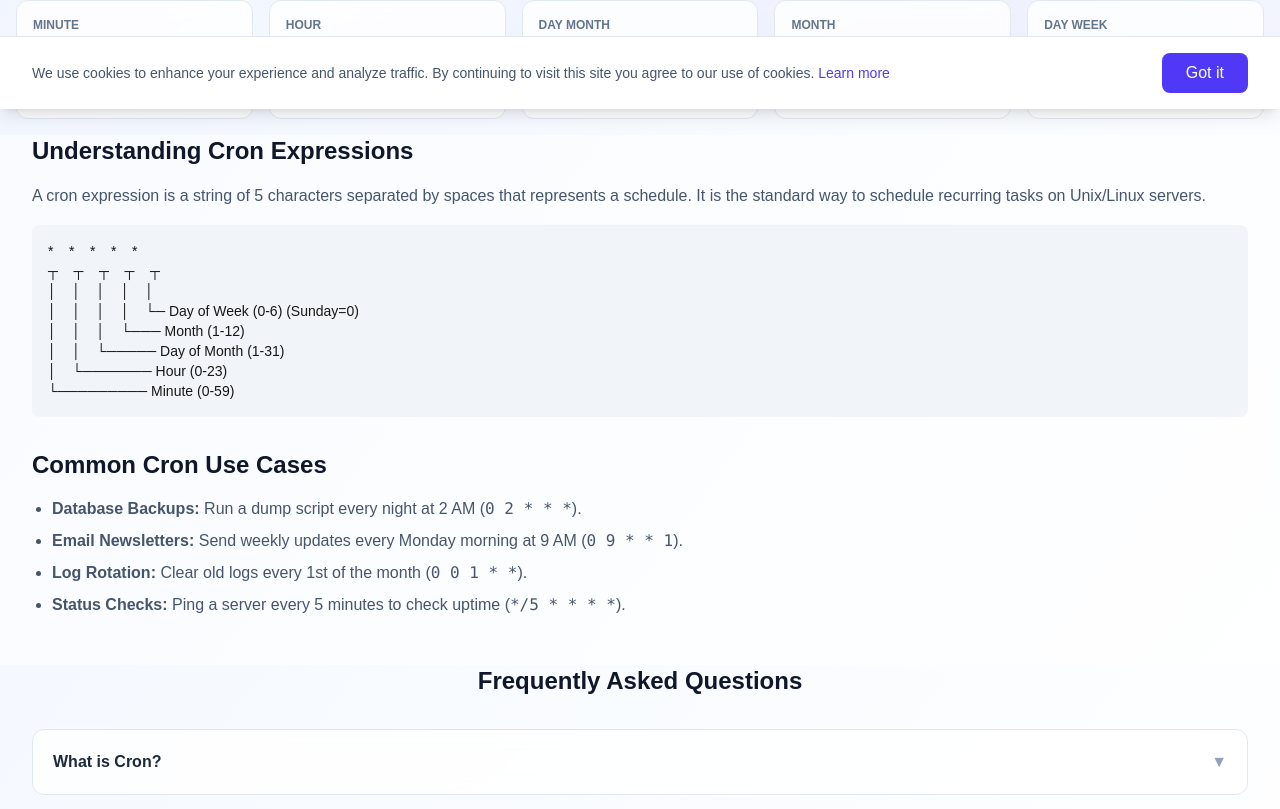
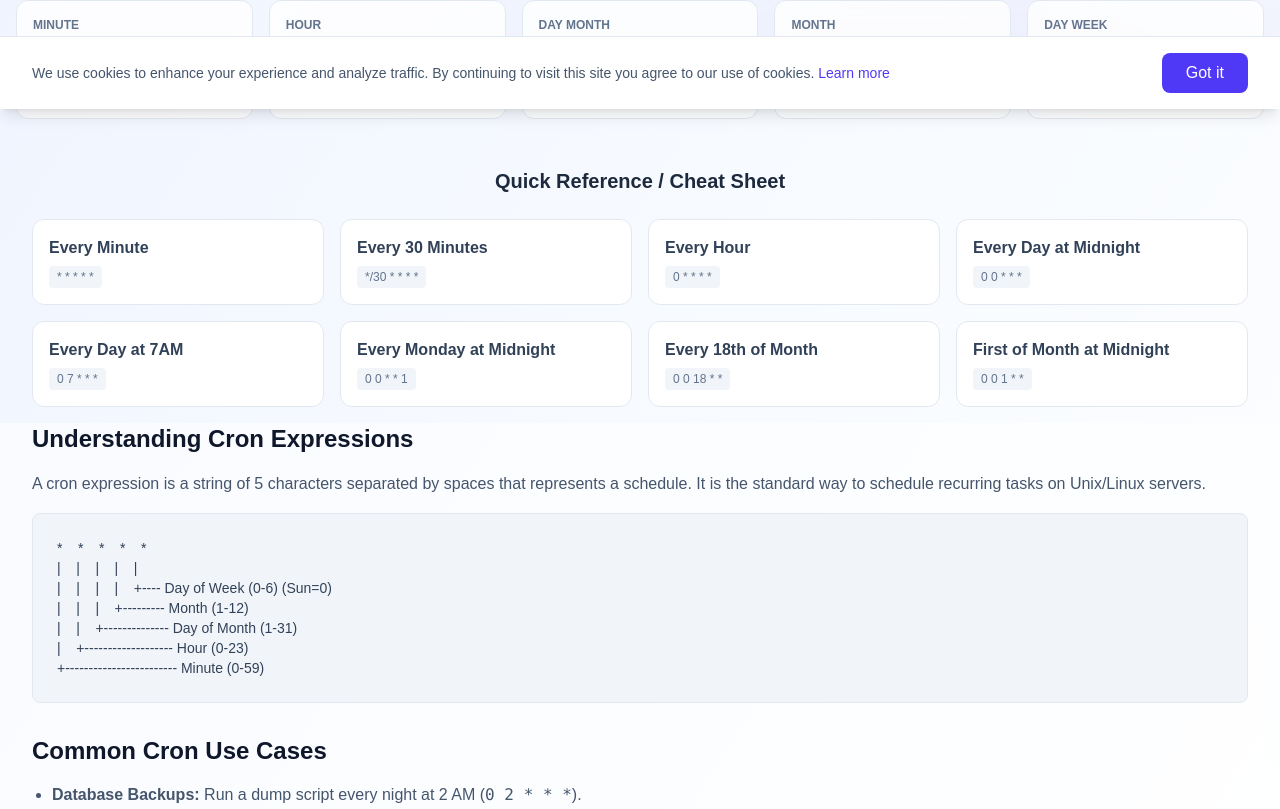
Before and after one commit to denesvaghani/textgauge-frontend, a Next.js app: page /cron-job-generator in a window 1280 px wide. Shown: the part 691-1500 px from the top of the page. Built offline with nearby package versions, Linux system fonts and the light colour scheme; no server answers.

Commit message:
feat: enhance Cron tool with cheat sheet, refined validation, and ASCII diagram

```diff
--- a/src/app/cron-job-generator/CronGeneratorClient.tsx
+++ b/src/app/cron-job-generator/CronGeneratorClient.tsx
@@ -62,7 +62,11 @@ export default function CronGeneratorClient() {
                     <div className="text-4xl md:text-5xl font-mono font-bold text-slate-800 dark:text-white mb-4 tracking-wider">
                     {cronExpression}
                     </div>
-                    <div className="text-lg text-emerald-600 dark:text-emerald-400 font-medium mb-6 h-8">
+                    <div className={`text-lg font-medium mb-6 h-8 ${
+                        description.toLowerCase().startsWith('invalid')
+                            ? 'text-red-500 dark:text-red-400 font-bold'
+                            : 'text-emerald-600 dark:text-emerald-400'
+                    }`}>
                     {description}
                     </div>
                     <button
@@ -107,6 +111,40 @@ export default function CronGeneratorClient() {
                 </div>
             </div>
 
+            {/* Quick Reference / Cheat Sheet */}
+            <section className="w-full max-w-[1920px] mx-auto px-4 sm:px-6 lg:px-8 pt-8 pb-4">
+                <h2 className="text-xl font-bold text-center text-slate-800 dark:text-white mb-6">
+                    Quick Reference / Cheat Sheet
+                </h2>
+                <div className="grid grid-cols-2 md:grid-cols-4 gap-4">
+                    {CRON_Presets.map((preset) => (
+                        <button
+                            key={preset.name}
+                            onClick={() => {
+                                setCronExpression(preset.value);
+                                // Also update fields to match
+                                const parts = preset.value.split(" ");
+                                setFields({
+                                    minute: parts[0],
+                                    hour: parts[1],
+                                    dayMonth: parts[2],
+                                    month: parts[3],
+                                    dayWeek: parts[4]
+                                });
+                            }}
+                            className="bg-white dark:bg-slate-800 p-4 rounded-xl border border-slate-200 dark:border-slate-700 hover:border-blue-500 dark:hover:border-blue-400 hover:shadow-md transition-all text-left group"
+                        >
+                            <div className="font-semibold text-slate-700 dark:text-slate-200 mb-1 group-hover:text-blue-600 dark:group-hover:text-blue-400">
+                                {preset.name}
+                            </div>
+                            <code className="text-xs bg-slate-100 dark:bg-slate-900 px-2 py-1 rounded text-slate-500 font-mono">
+                                {preset.value}
+                            </code>
+                        </button>
+                    ))}
+                </div>
+            </section>
+
            {/* Educational Content */}
            <section className="w-full max-w-[1920px] mx-auto px-4 sm:px-6 lg:px-8 pt-0 pb-12 bg-white/50 dark:bg-slate-900/50">
             <div className="max-w-[1920px] mx-auto space-y-8">
@@ -116,16 +154,15 @@ export default function CronGeneratorClient() {
                   A cron expression is a string of 5 characters separated by spaces that represents a schedule.
                   It is the standard way to schedule recurring tasks on Unix/Linux servers.
                 </p>
-                <div className="bg-slate-100 dark:bg-slate-800 p-4 rounded-lg font-mono text-sm overflow-x-auto">
-                    <p className="whitespace-pre">
+                <div className="bg-slate-100 dark:bg-slate-800 p-6 rounded-lg font-mono text-sm overflow-x-auto border border-slate-200 dark:border-slate-700">
+                    <p className="whitespace-pre text-slate-700 dark:text-slate-300">
 {`*    *    *    *    *
-┬    ┬    ┬    ┬    ┬
-│    │    │    │    │
-│    │    │    │    └─ Day of Week (0-6) (Sunday=0)
-│    │    │    └─── Month (1-12)
-│    │    └───── Day of Month (1-31)
-│    └─────── Hour (0-23)
-└───────── Minute (0-59)`}
+|    |    |    |    |
+|    |    |    |    +---- Day of Week (0-6) (Sun=0)
+|    |    |    +--------- Month (1-12)
+|    |    +-------------- Day of Month (1-31)
+|    +------------------- Hour (0-23)
++------------------------ Minute (0-59)`}
                     </p>
                 </div>
               </div>
--- a/src/lib/base64-utils.ts
+++ b/src/lib/base64-utils.ts
@@ -24,7 +24,9 @@ export function toBase64(str: string, urlSafe = false): string {
  */
 export const fromBase64 = (str: string): string => {
   try {
-    return decodeURIComponent(atob(str).split('').map(function(c) {
+    // Auto-fix URL safe characters
+    const standard = str.replace(/-/g, '+').replace(/_/g, '/');
+    return decodeURIComponent(atob(standard).split('').map(function(c) {
       return '%' + ('00' + c.charCodeAt(0).toString(16)).slice(-2);
     }).join(''));
   } catch (e) {
--- a/src/lib/cron-utils.ts
+++ b/src/lib/cron-utils.ts
@@ -1,11 +1,11 @@
 export const CRON_Presets = [
   { name: "Every Minute", value: "* * * * *" },
-  { name: "Every 5 Minutes", value: "*/5 * * * *" },
-  { name: "Every 15 Minutes", value: "*/15 * * * *" },
+  { name: "Every 30 Minutes", value: "*/30 * * * *" },
   { name: "Every Hour", value: "0 * * * *" },
   { name: "Every Day at Midnight", value: "0 0 * * *" },
-  { name: "Every Day at 8AM", value: "0 8 * * *" },
-  { name: "Every Monday at 9AM", value: "0 9 * * 1" },
+  { name: "Every Day at 7AM", value: "0 7 * * *" },
+  { name: "Every Monday at Midnight", value: "0 0 * * 1" },
+  { name: "Every 18th of Month", value: "0 0 18 * *" },
   { name: "First of Month at Midnight", value: "0 0 1 * *" },
 ];
 
@@ -16,6 +16,39 @@ export function describeCron(cron: string): string {
   if (parts.length < 5) return "Invalid format (needs 5 parts)";
 
   const [min, hour, dom, month, dow] = parts;
+
+
+
+  // Validation Helper
+  const isValidPart = (part: string): boolean => {
+    // Regex allows: * , / - 0-9
+    // It should NOT allow letters unless they are months/days (JAN, MON) - but for simplicity we might restrict to numbers unless extended
+    // The user's issue was "*e". 'e' is not valid.
+    // Allowed chars: 0-9, *, /, -, , (comma)
+    // Also strictly speaking, names (JAN-DEC, SUN-SAT) are valid in some crons.
+    // Let's allow A-Z for now but check structure.
+    // Actually, "e" is not a valid day or month.
+    // A simple robust check: must match ^[\d\*\/\-,\w]+$ AND if it has letters, they must be valid names?
+    // Let's start with a regex that forbids likely typos like *e
+    // Valid: * or */5 or 1-5 or 1,2 or MON or JAN
+    // Invalid: *e, *5, e*, 5*
+
+    // Very basic check:
+    // 1. Must contain only valid characters: 0-9, *, /, -, , (comma)
+    // We are deliberately excluding letters for now to prevent "ee", "e", etc. being valid.
+    // If we support names like JAN, MON later, we will add specific checks.
+    if (!/^[\d\*\/\-,]+$/.test(part)) return false;
+
+    // 2. Specific bad patterns from typos
+    if (part.includes("*") && part.length > 1) {
+        // if it has *, it must be "*" or "*/N"
+        if (!part.startsWith("*/")) return false; // Reject *e, *5
+    }
+
+    return true;
+  };
+
+  if (!parts.every(isValidPart)) return "Invalid cron expression";
 
   // Simple English translation helper
   const translate = (val: string, unit: string) => {
```
Also changed, not shown: 2 other files (tests, documents, lock files or other folders).
